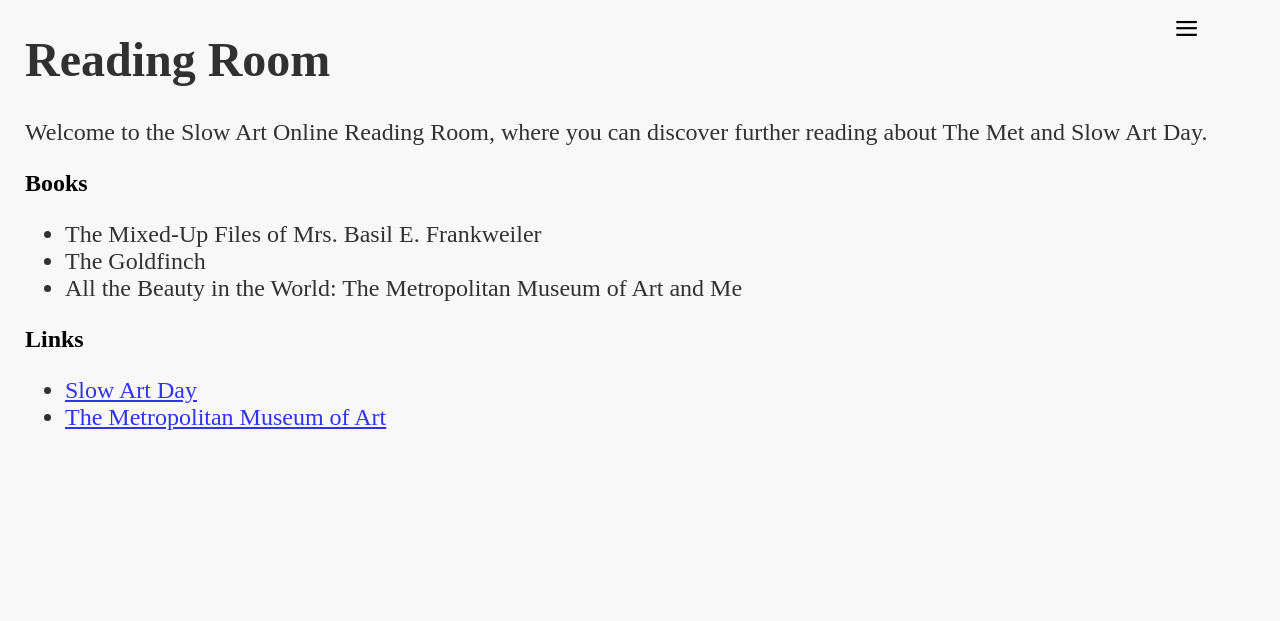
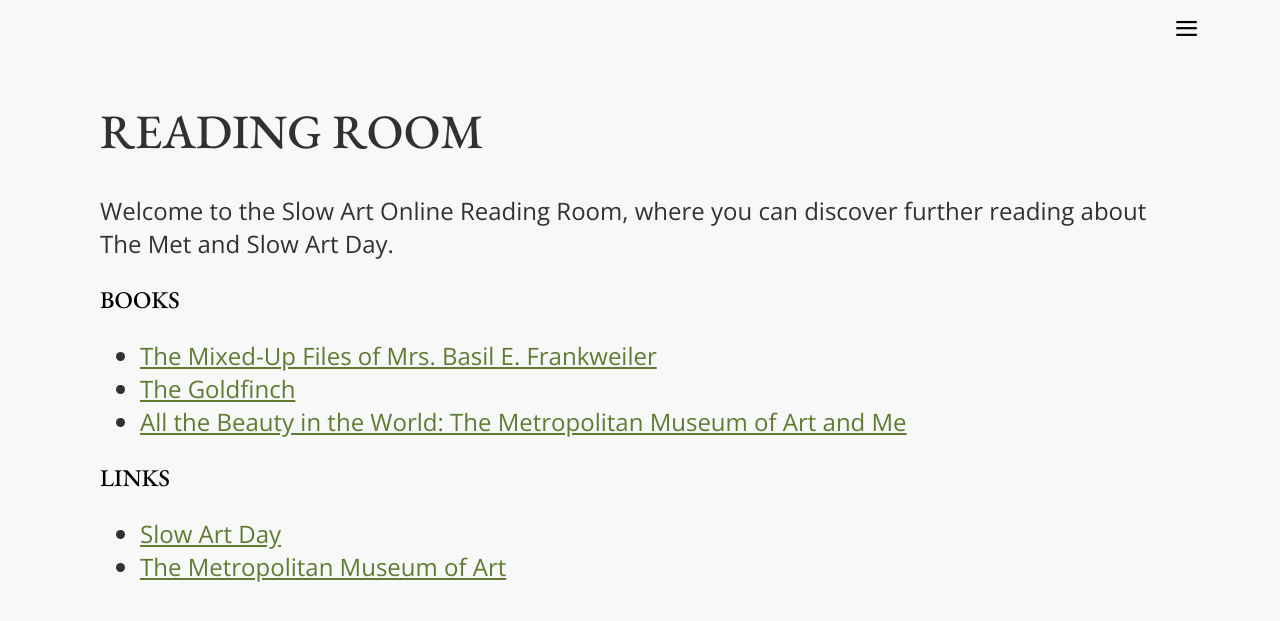
Before and after one commit to jamiepalatnik/slow-art-online, a Flask app: page /reading-room in a window 1280 px wide. Shown: the top 621 px of the page. Run offline with Flask 3, Linux system fonts and the light colour scheme.

Commit message:
Update fonts and styling

```diff
--- a/static/styles.css
+++ b/static/styles.css
@@ -1,16 +1,31 @@
 body {
     background-color: #f8f8f8;
-    margin: 25px;
+    margin: 100px;
 }
 
+/* Text styles */
 h1 {
     color: rgb(0, 0, 0);opacity:0.8;
     font-size: 48px;
+    font-family: "EB Garamond", serif;
+    font-weight: 500;
+    text-transform: uppercase;
+}
+
+h2 {
+    font-family: "EB Garamond", serif;
+    font-weight: 500;
+    text-transform: uppercase;
 }
 
 p, ul {
     color: rgb(0, 0, 0);opacity:0.8;
     font-size: 24px;
+    font-family: "Open Sans", sans-serif;
+}
+
+a {
+    color: #3b5c00;
 }
 
 /* Artwork */
--- a/templates/layout.html
+++ b/templates/layout.html
@@ -6,15 +6,15 @@
     <link href="/static/styles.css" rel="stylesheet">
     <link rel="preconnect" href="https://fonts.googleapis.com">
     <link rel="preconnect" href="https://fonts.gstatic.com" crossorigin>
-    <link href="https://fonts.googleapis.com/css2?family=Literata:ital,opsz,wght@0,7..72,200..900;1,7..72,200..900&display=swap" rel="stylesheet">
+    <link href="https://fonts.googleapis.com/css2?family=EB+Garamond:ital,wght@0,400..800;1,400..800&family=Open+Sans:ital,wght@0,300..800;1,300..800&display=swap" rel="stylesheet">
     <title>Slow Art Online</title>
 </head>
 <body>
     {% block main %}{% endblock %}
         <div id="side-panel" class="side-panel">
             <a href="javascript:void(0)" class="close-button" onclick="closePanel()">&times;</a>
-            <h1 class="site-title"><a href="/"></a>Slow Art Online</a></h1>
-            <button id="getRandomButton" class="random-button">Get random image</button>
+            <h1 class="site-title"><a href="/">Slow Art Online</a></h1>
+            <button id="getRandomButton" class="random-button">Get random artwork</button>
             <nav>
                 <a href="/about">About</a>
                 <a href="/reading-room">Reading Room</a>
--- a/templates/reading-room.html
+++ b/templates/reading-room.html
@@ -4,9 +4,9 @@
   <p>Welcome to the Slow Art Online Reading Room, where you can discover further reading about The Met and Slow Art Day.</p>
   <h2>Books</h2>
   <ul>
-    <li>The Mixed-Up Files of Mrs. Basil E. Frankweiler</li>
-    <li>The Goldfinch</li>
-    <li>All the Beauty in the World: The Metropolitan Museum of Art and Me</li>
+    <li><a href="https://en.wikipedia.org/wiki/From_the_Mixed-Up_Files_of_Mrs._Basil_E._Frankweiler">The Mixed-Up Files of Mrs. Basil E. Frankweiler</a></li>
+    <li><a href="https://en.wikipedia.org/wiki/The_Goldfinch_(novel)">The Goldfinch</a></li>
+    <li><a href="https://www.npr.org/2023/02/14/1156479714/patrick-bringley-memoir-all-the-beauty-in-the-world-art-appreciation-the-met">All the Beauty in the World: The Metropolitan Museum of Art and Me</a></li>
   </ul>
   <h2>Links</h2>
   <ul>
```
Also changed, not shown: other parts of static/styles.css (+22 -9 lines). Lines whose indentation alone changed are shown as unchanged.
